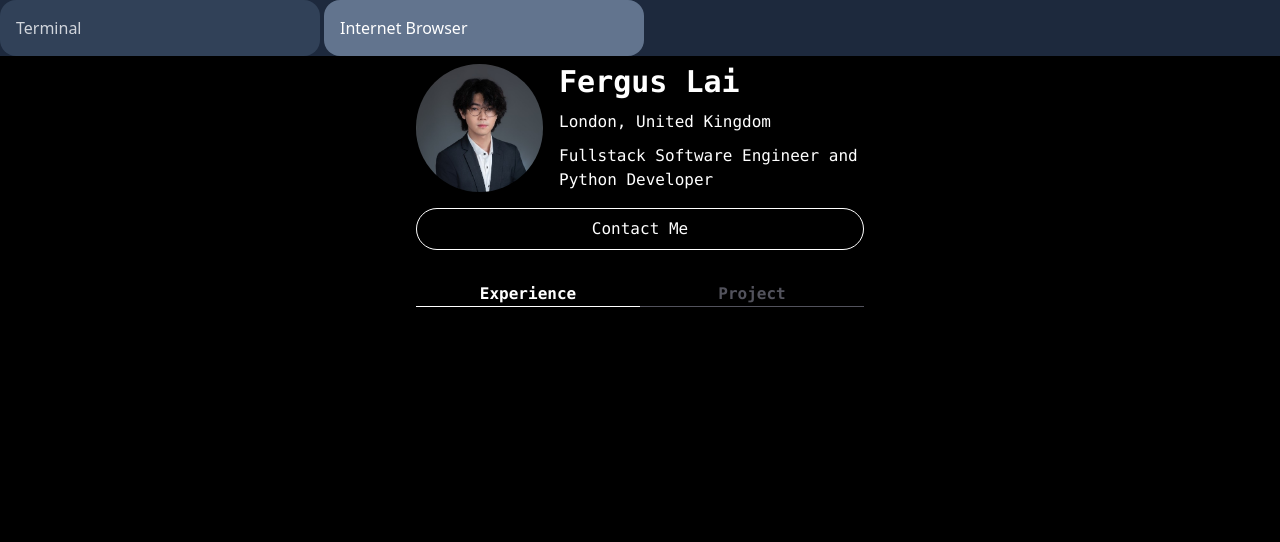
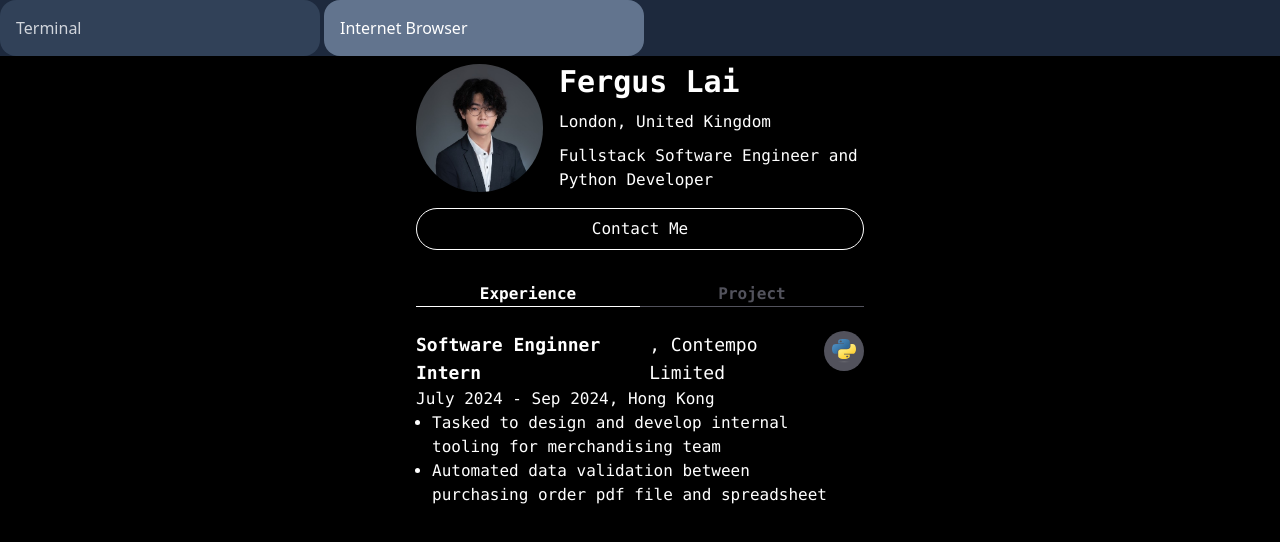
Before and after one commit to Fergus-Lai/portfolio-frontend, a React (Vite) app: page / in a window 1280 px wide. Both pictures are taken after a click on the button "Internet Browser". Shown: the top 542 px of the page. Built offline with nearby package versions, Linux system fonts and the light colour scheme.

Commit message:
Experience tab

```diff
--- a/src/Browser.tsx
+++ b/src/Browser.tsx
@@ -1,5 +1,6 @@
 import { useState } from "react";
 import { Projects } from "./component/browser/Projects";
+import { Experiences } from "./component/browser/Experiences";
 
 export default function BrowserTab() {
   const [experienceTab, setExperienceTab] = useState(true);
@@ -41,7 +42,7 @@ export default function BrowserTab() {
             Project
           </button>
         </div>
-        {experienceTab ? <></> : <Projects />}
+        {experienceTab ? <Experiences /> : <Projects />}
       </div>
     </div>
   );
--- a/src/component/browser/Card.tsx
+++ b/src/component/browser/Card.tsx
@@ -1,4 +1,4 @@
-import type { Project } from "../../utils/card";
+import type { Experience, Project } from "../../utils/card";
 
 export const ProjectCard = ({ project }: { project: Project }) => {
   const urlRegex = new RegExp(/(https:\/\/[^\s"']+)/);
@@ -49,3 +49,57 @@ export const ProjectCard = ({ project }: { project: Project }) => {
     </div>
   );
 };
+
+export const ExperienceCard = ({ experience }: { experience: Experience }) => {
+  const urlRegex = new RegExp(/(https:\/\/[^\s"']+)/);
+  return (
+    <div className="flex flex-col w-full py-2">
+      <div className="flex flex-row w-full justify-between">
+        <div className="flex w-fit flex-col">
+          <div className="flex w-fit text-lg flex-row items-end">
+            <div className="font-bold ">{experience.title}</div>
+            <div>, {experience.company}</div>
+          </div>
+          <div>
+            {experience.duration}, {experience.location}
+          </div>
+        </div>
+
+        <div className="flex flex-row gap-1">
+          {experience.techStack.map((element, i) => (
+            <div
+              key={i}
+              className="h-10 p-2 rounded-full bg-zinc-600 aspect-square items-center"
+            >
+              <img
+                src={element.svg}
+                className="h-full w-full"
+                alt={element.alt}
+              />
+            </div>
+          ))}
+        </div>
+      </div>
+
+      <ul className="list-disc px-4">
+        {experience.descriptions.map((description, i) =>
+          description.includes("https://") ? (
+            <li key={i}>
+              {description.split(urlRegex).map((element, i) =>
+                element.match(urlRegex) ? (
+                  <a key={i} href={element} className="underline">
+                    {element}
+                  </a>
+                ) : (
+                  <div key={i}>{element}</div>
+                )
+              )}
+            </li>
+          ) : (
+            <li key={i}>{description}</li>
+          )
+        )}
+      </ul>
+    </div>
+  );
+};
--- /dev/null
+++ b/src/component/browser/Experiences.tsx
@@ -0,0 +1,26 @@
+import type { Experience } from "../../utils/card";
+import { ExperienceCard } from "./Card";
+import { pythonLogo } from "./TechStack";
+
+export const Experiences = () => {
+  const experiences: Experience[] = [
+    {
+      title: "Software Enginner Intern",
+      company: "Contempo Limited",
+      location: "Hong Kong",
+      duration: "July 2024 - Sep 2024",
+      techStack: [pythonLogo],
+      descriptions: [
+        "Tasked to design and develop internal tooling for merchandising team",
+        "Automated data validation between purchasing order pdf file and spreadsheet",
+      ],
+    },
+  ];
+  return (
+    <div className="flex flex-col w-full divide-y divide-zinc-600">
+      {experiences.map((element, i) => (
+        <ExperienceCard experience={element} key={i} />
+      ))}
+    </div>
+  );
+};
--- a/src/component/browser/TechStack.tsx
+++ b/src/component/browser/TechStack.tsx
@@ -6,6 +6,7 @@ import socketio_svg from "../../assets/socketio.svg";
 import tailwind_svg from "../../assets/tailwind.svg";
 import typescript_svg from "../../assets/typescript.svg";
 import unity_svg from "../../assets/unity.svg";
+import python_svg from "../../assets/python.svg";
 
 export type TechStackLogo = {
   svg: string;
@@ -45,3 +46,8 @@ export const unityLogo: TechStackLogo = {
   svg: unity_svg,
   alt: "Unity",
 };
+
+export const pythonLogo: TechStackLogo = {
+  svg: python_svg,
+  alt: "Python",
+};
--- a/src/utils/card.ts
+++ b/src/utils/card.ts
@@ -13,4 +13,5 @@ export interface Experience {
   duration: string;
   location: string;
   descriptions: string[];
+  techStack: TechStackLogo[];
 }
```
Also changed, not shown: src/assets/python.svg (added).
